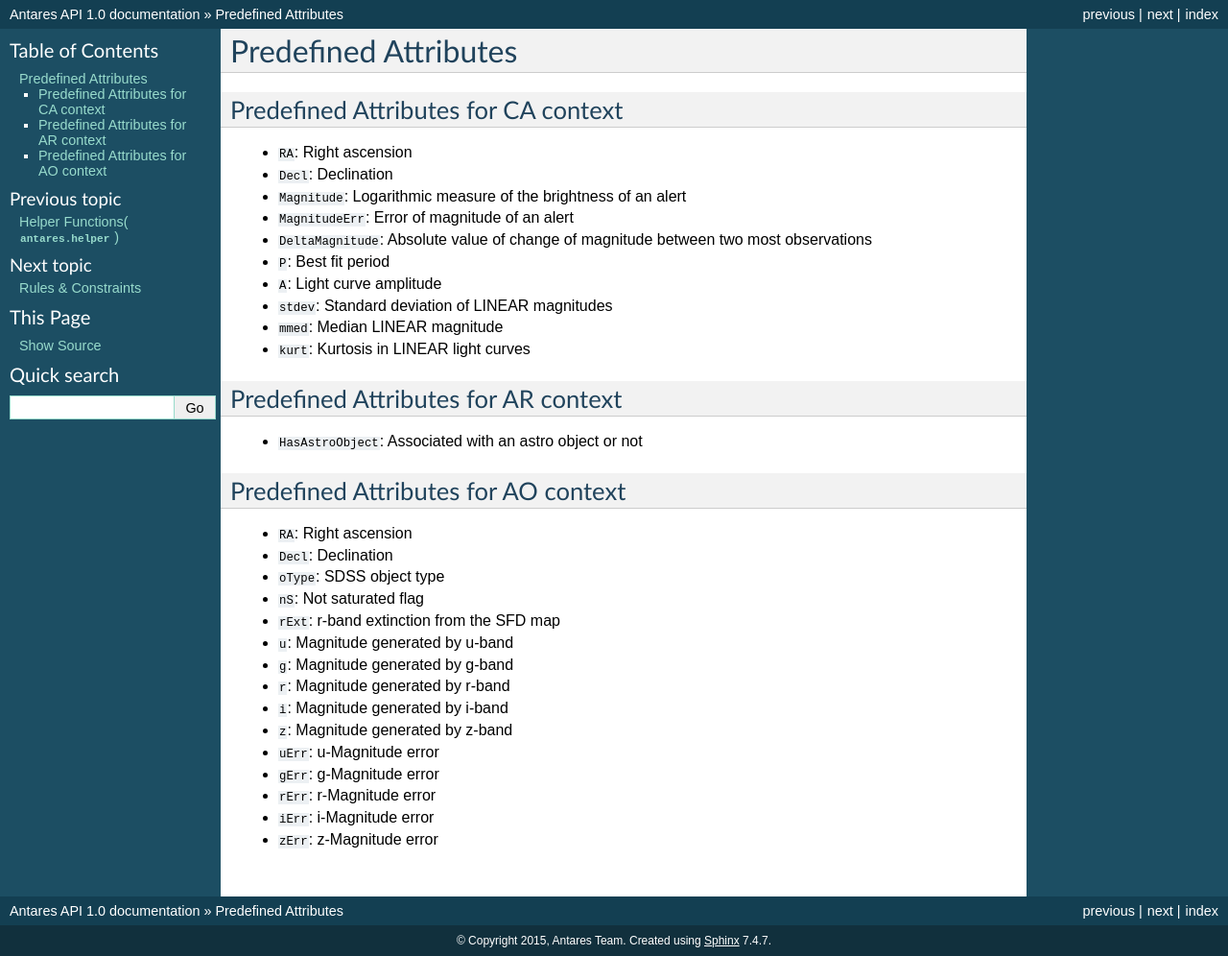
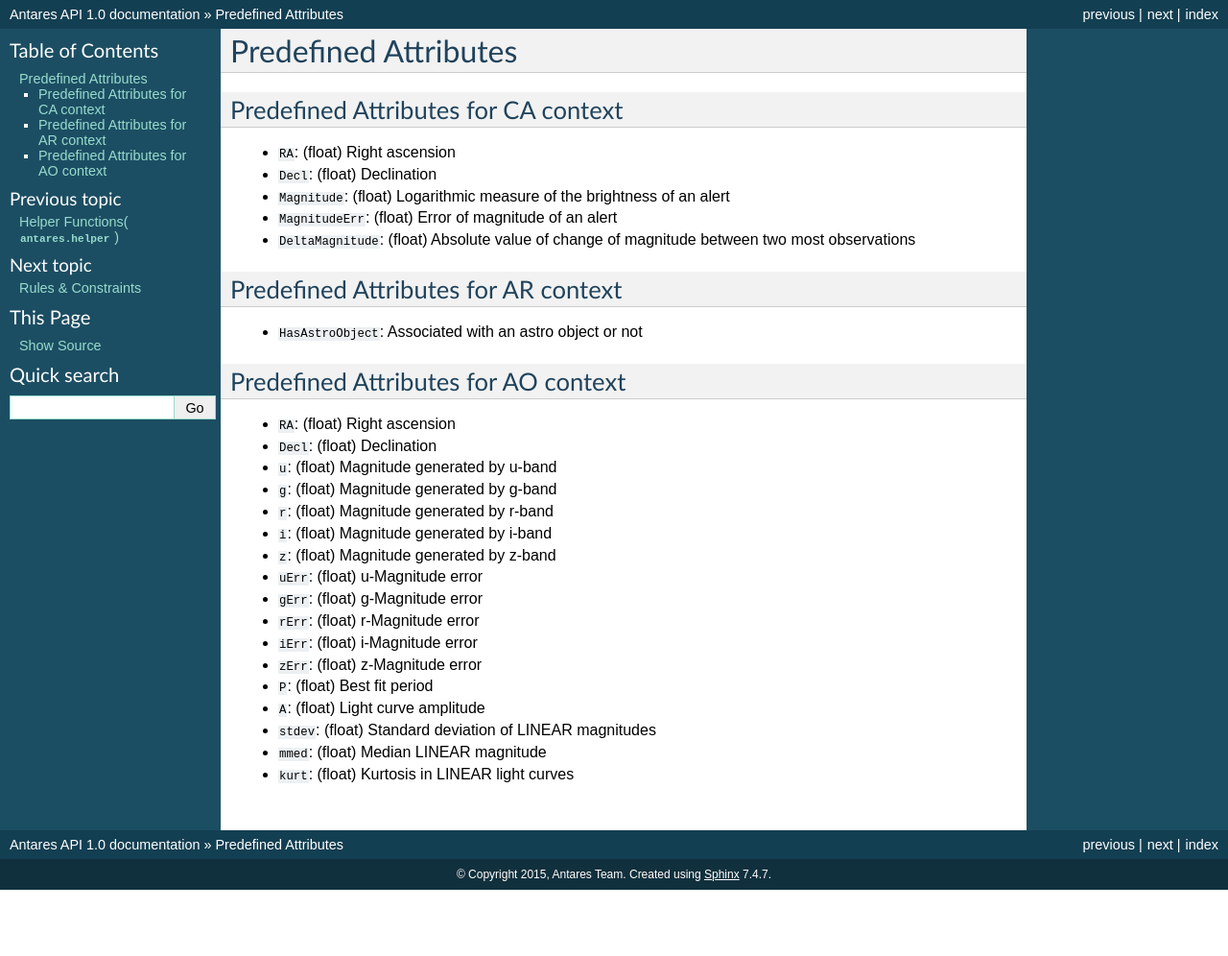
Before and after one commit to AzNOAOTares/antares-base, a Sphinx documentation site: the page built from doc/source/attribute/predefined.rst, in a window 1280 px wide. Shown: the whole page at 96% size. Built offline with Sphinx 7.4.7, drawn with Linux system fonts in a browser that asks for light colours; after the commit the page ends 927 px from its top, so only the background shows below that.

Commit message:
update predefined attributes

```diff
--- a/doc/source/attribute/predefined.rst
+++ b/doc/source/attribute/predefined.rst
@@ -7,20 +7,16 @@
 Predefined Attributes
 *************************************************
 
+.. _Predefined_CA_Attributes_ref_label:
 Predefined Attributes for CA context
 ^^^^^^^^^^^^^^^^^^^^^^^^^^^^^^^^^^^^
 
-- ``RA``: Right ascension
-- ``Decl``: Declination
-- ``Magnitude``: Logarithmic measure of the brightness of an alert
-- ``MagnitudeErr``: Error of magnitude of an alert
-- ``DeltaMagnitude``: Absolute value of change of magnitude between
+- ``RA``: (float) Right ascension
+- ``Decl``: (float) Declination
+- ``Magnitude``: (float) Logarithmic measure of the brightness of an alert
+- ``MagnitudeErr``: (float) Error of magnitude of an alert
+- ``DeltaMagnitude``: (float) Absolute value of change of magnitude between
   two most observations
-- ``P``: Best fit period
-- ``A``: Light curve amplitude
-- ``stdev``: Standard deviation of LINEAR magnitudes
-- ``mmed``: Median LINEAR magnitude
-- ``kurt``: Kurtosis in LINEAR light curves
 
 Predefined Attributes for AR context
 ^^^^^^^^^^^^^^^^^^^^^^^^^^^^^^^^^^^^
@@ -31,18 +27,20 @@ Predefined Attributes for AR context
 Predefined Attributes for AO context
 ^^^^^^^^^^^^^^^^^^^^^^^^^^^^^^^^^^^^
 
-- ``RA``: Right ascension
-- ``Decl``: Declination
-- ``oType``: SDSS object type
-- ``nS``: Not saturated flag
-- ``rExt``: r-band extinction from the SFD map
-- ``u``: Magnitude generated by u-band
-- ``g``: Magnitude generated by g-band
-- ``r``: Magnitude generated by r-band
-- ``i``: Magnitude generated by i-band
-- ``z``: Magnitude generated by z-band
-- ``uErr``: u-Magnitude error
-- ``gErr``: g-Magnitude error
-- ``rErr``: r-Magnitude error
-- ``iErr``: i-Magnitude error
-- ``zErr``: z-Magnitude error
+- ``RA``: (float) Right ascension
+- ``Decl``: (float) Declination
+- ``u``: (float) Magnitude generated by u-band
+- ``g``: (float) Magnitude generated by g-band
+- ``r``: (float) Magnitude generated by r-band
+- ``i``: (float) Magnitude generated by i-band
+- ``z``: (float) Magnitude generated by z-band
+- ``uErr``: (float) u-Magnitude error
+- ``gErr``: (float) g-Magnitude error
+- ``rErr``: (float) r-Magnitude error
+- ``iErr``: (float) i-Magnitude error
+- ``zErr``: (float) z-Magnitude error
+- ``P``: (float) Best fit period
+- ``A``: (float) Light curve amplitude
+- ``stdev``: (float) Standard deviation of LINEAR magnitudes
+- ``mmed``: (float) Median LINEAR magnitude
+- ``kurt``: (float) Kurtosis in LINEAR light curves
--- a/doc/source/context/ca_context.rst
+++ b/doc/source/context/ca_context.rst
@@ -6,6 +6,8 @@
 ****************************************************
 CA Context ( :py:class:`antares.context.CAContext` )
 ****************************************************
+
+For predefined attributes for CA context, see :ref:`Predefined_CA_Attributes_ref_lable`.
 
 .. automodule:: antares.context
 
```
